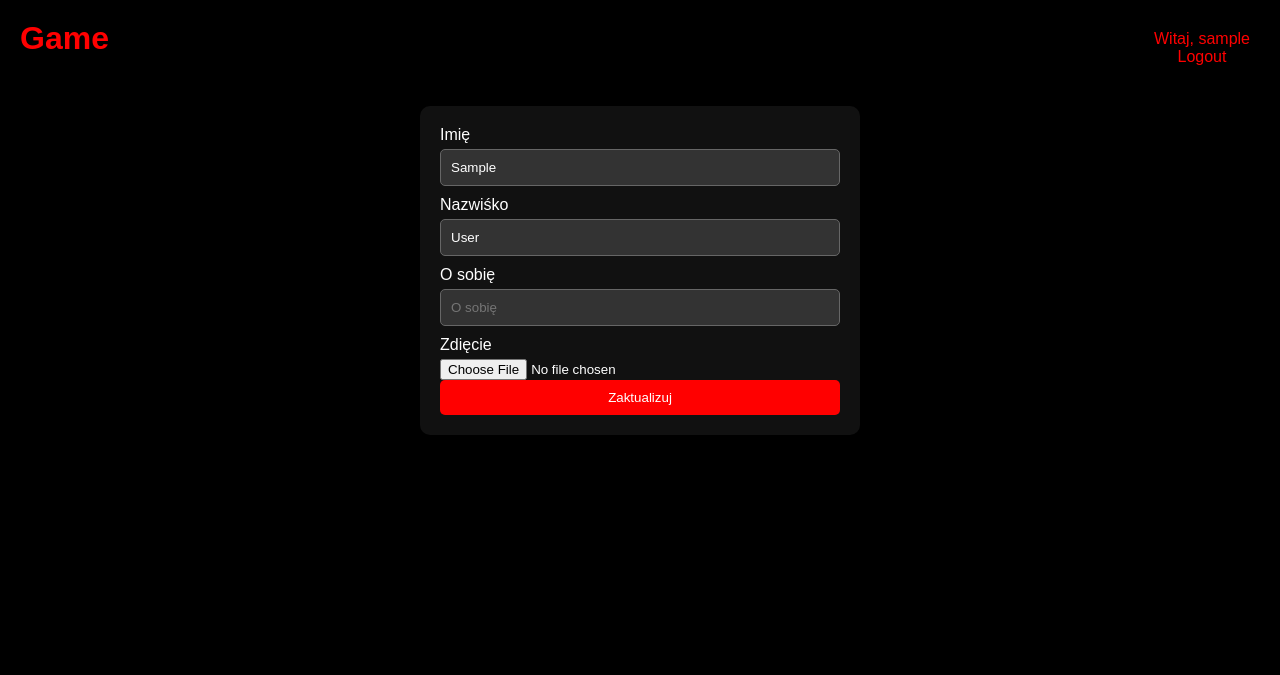
After one commit to Sigml/Kindom, a Django app: page /user/user_update/ in a window 1280 px wide. The commit adds this page. Shown: the top 675 px of the page. Run offline with Django 5.2, Linux system fonts and the light colour scheme; the visitor is signed in with stand-in values (Sample User, id 1).

Commit message:
create user update

```diff
--- a/static/css/style.css
+++ b/static/css/style.css
@@ -125,3 +125,50 @@ a:hover {
     font-size: 24px;
     margin-bottom: 20px;
 }
+
+.update_user_form {
+    max-width: 400px;
+    margin: 0 auto;
+    padding: 20px;
+    background-color: #111;
+    border-radius: 10px;
+}
+
+.update_user_form form {
+    display: flex;
+    flex-direction: column;
+}
+
+.update_user_form label {
+    color: #fff;
+    margin-bottom: 5px;
+}
+
+.update_user_form input[type="text"],
+.update_user_form textarea {
+    padding: 10px;
+    margin-bottom: 10px;
+    border: 1px solid #666;
+    border-radius: 5px;
+    background-color: #333;
+    color: #fff;
+}
+
+.update_user_form input[type="submit"] {
+    padding: 10px;
+    border: none;
+    border-radius: 5px;
+    background-color: #ff0000;
+    color: #fff;
+    cursor: pointer;
+}
+
+.update_user_form input[type="submit"]:hover {
+    background-color: #ff6666;
+}
+
+.update_user_form input[type="text"]:focus,
+.update_user_form textarea:focus {
+    outline: none;
+    border-color: #ff0000;
+}
--- a/user/admin.py
+++ b/user/admin.py
@@ -9,7 +9,7 @@ class CustomUserAdmin(admin.ModelAdmin):
         'profile_picture', 'email_verify','verification_token'
     )
     search_fields = (
-        'username', 'first_name', 'last_name', 'email', 'number_phone', 'password', 'email_verify','verification_token'
+        'username', 'first_name', 'last_name', 'email', 'number_phone', 'password', 'email_verify','verification_token', 'profile_picture'
     )
 
 
--- a/user/forms.py
+++ b/user/forms.py
@@ -84,3 +84,37 @@ class ResetPasswordForm(forms.Form):
         'class': 'form-control',
         'placeholder': 'hasło'
     }))
+
+    def clean(self):
+        cleaned_data=super().clean()
+        password= cleaned_data.get('password')
+        password_confirmation = cleaned_data.get('password_confirmation')
+
+        if password and password_confirmation and password != password_confirmation:
+            raise forms.ValidationError('Podane hasła róznią się')
+
+        return cleaned_data
+
+
+class UserInfoUpdateForm(forms.ModelForm):
+    class Meta:
+        model = CustomUser
+        fields = ['first_name', 'last_name', 'profile_picture', 'description']
+        widgets = {
+            'first_name': forms.TextInput(attrs={
+                'class':'form-control',
+                'placeholder':'Imię'
+            }),
+            'last_name': forms.TextInput(attrs={
+                'class':'form-control',
+                'placeholder':'Nazwiśko'
+            }),
+            'profile_picture': forms.ClearableFileInput(attrs={
+                'class':'form-control',
+                'plceholder': 'Zdięcie'
+            }),
+            'description':forms.TextInput(attrs={
+                'class': 'form-control',
+                'placeholder': 'O sobię'
+            })
+        }
--- /dev/null
+++ b/user/templates/update_user_info.html
@@ -0,0 +1,18 @@
+{% extends 'base.html' %}
+{% block content %}
+<div class='update_user_form'>
+    <form method="post">
+        {% csrf_token %}
+        <label>Imię</label>
+        {{ form.first_name }}
+        <label>Nazwiśko</label>
+        {{ form.last_name }}
+        <label>O sobię</label>
+        {{ form.description }}
+        <label>Zdięcie</label>
+        {{ form.profile_picture }}
+        <input type="submit" value="Zaktualizuj">
+    </form>
+</div>
+
+{% endblock %}
--- a/user/urls.py
+++ b/user/urls.py
@@ -1,6 +1,8 @@
 from django.urls import path
 from django.views.generic import TemplateView
-from .views import RegisterUserView, LoginUserView, LogoutUserView, EmailVerifyView, UserInfoView, ResetUserPasswordView, SearchUserToResetPasswordView
+from .views import (RegisterUserView, LoginUserView, LogoutUserView, EmailVerifyView, UserInfoView, ResetUserPasswordView, SearchUserToResetPasswordView,
+                    UserUpdateInfoView, )
+
 
 urlpatterns = [
     path('registration/', RegisterUserView.as_view(), name = 'registration'),
@@ -9,7 +11,8 @@ urlpatterns = [
     path('invalid_verify/', TemplateView.as_view(template_name='invalid_verify.html'), name='invalid_verify'),
     path('login/', LoginUserView.as_view(), name = 'login'),
     path('logout/', LogoutUserView.as_view(), name = 'logout'),
-    path('user_info/', UserInfoView.as_view(), name='user_info'),
     path('reset_password/', SearchUserToResetPasswordView.as_view(), name='search_user_to_reset_password'),
     path('reset_password/<str:uid64>/<str:token>/', ResetUserPasswordView.as_view(), name='reset_password'),
+    path('user_info/', UserInfoView.as_view(), name='user_info'),
+    path('user_update/', UserUpdateInfoView.as_view(), name='user_update')
 ]
--- a/user/views.py
+++ b/user/views.py
@@ -5,6 +5,7 @@ from django.utils.http import urlsafe_base64_decode
 from .utils import send_email_verification, send_email_reset_password
 from django.contrib.auth import login, logout
 from django.views import View
+from django.views.generic import UpdateView
 from django.core.exceptions import ValidationError
 from django.db import IntegrityError
 from django.http import HttpResponseServerError
@@ -12,7 +13,7 @@ from django.core.mail import send_mail
 from django.contrib import messages
 from django.urls import reverse_lazy
 from django.db.models import Q
-from .forms import RegisterUserForm, LoginUserForm, SearchUserForm, ResetPasswordForm
+from .forms import RegisterUserForm, LoginUserForm, SearchUserForm, ResetPasswordForm, UserInfoUpdateForm
 
 
 class RegisterUserView(View):
@@ -125,11 +126,6 @@ class LogoutUserView(View):
         return redirect('main')
 
 
-class UserInfoView(View):
-    def get(self, request, pk):
-        return
-
-
 class SearchUserToResetPasswordView(View):
     form_class = SearchUserForm
     template_name = 'search_user.html'
@@ -217,3 +213,38 @@ class ResetUserPasswordView(View):
 
         else:
             return redirect ('invalid_verify')
+
+
+class UserInfoView(View):
+    def get (self, request):
+        if request.user.is_authenticated:
+            user_info = {
+                'profile_picture': request.user.profile_picture,
+                'username': request.user.username,
+                'email': request.user.email,
+                'first_name': request.user.first_name,
+                'last_name': request.user.last_name,
+                'date_of_birth': request.user.date_of_birth,
+                'description': request.user.description,
+            }
+
+            return render(request, 'user_info.html', {'form': user_info})
+
+        else:
+            return redirect('login')
+
+
+class UserUpdateInfoView(UpdateView):
+    model = CustomUser
+    form_class = UserInfoUpdateForm
+    template_name = 'update_user_info.html'
+    success_url = reverse_lazy('user_info')
+
+    def get_object(self, queryset=None):
+        return self.request.user
+
+    def form_valid(self, form):
+        profile_picture = self.request.FILES.get('profile_picture')
+        if profile_picture:
+            form.instance.profile_picture = profile_picture
+        return super().form_valid(form)
```
Also changed, not shown: user/templates/user_info.html (added, +33 -0 lines), media/user_profiles/3/Screenshot_2024-03-19-14-55-14-44_e307a3f9df9f380ebaf106e1dc980bb6.jpg (added).
